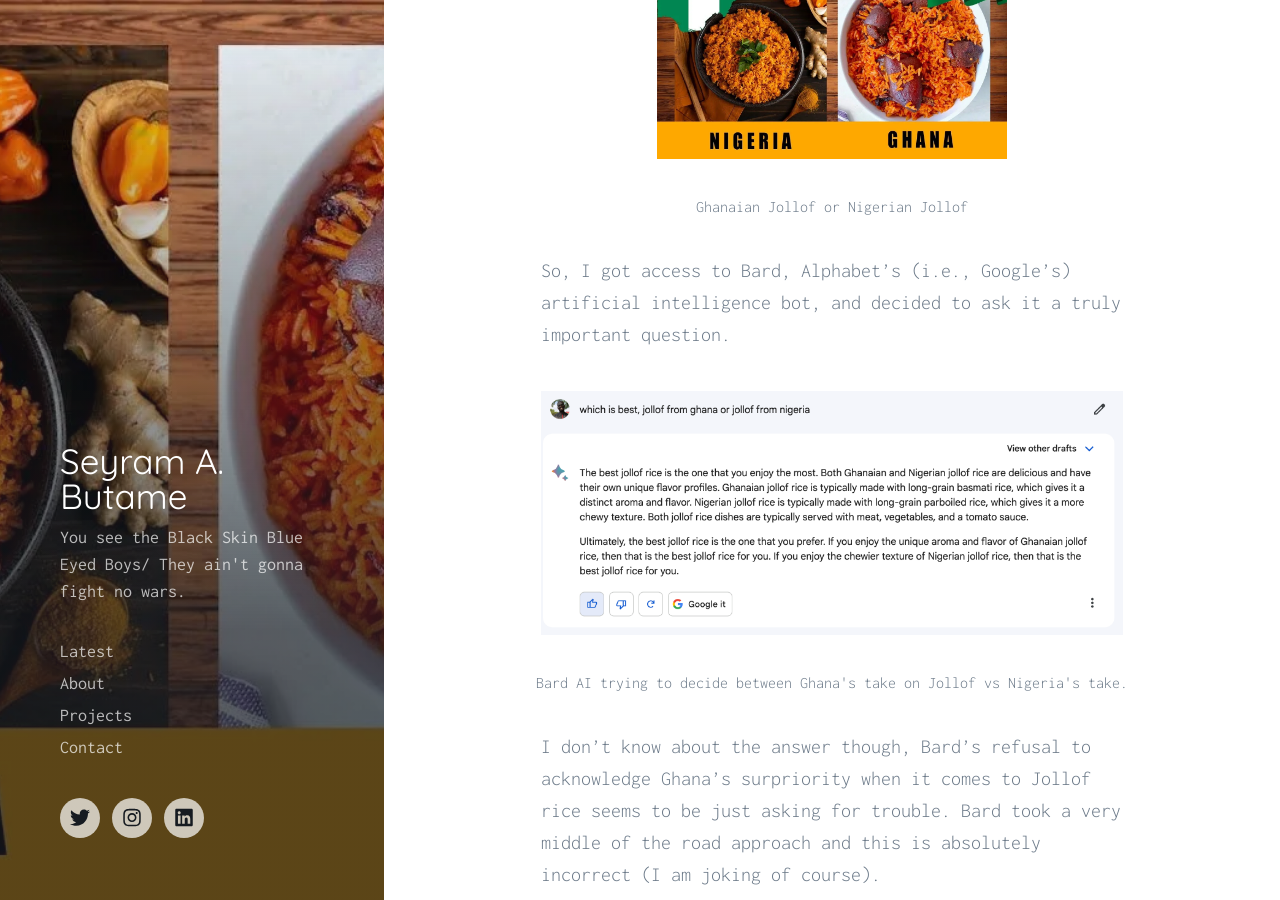
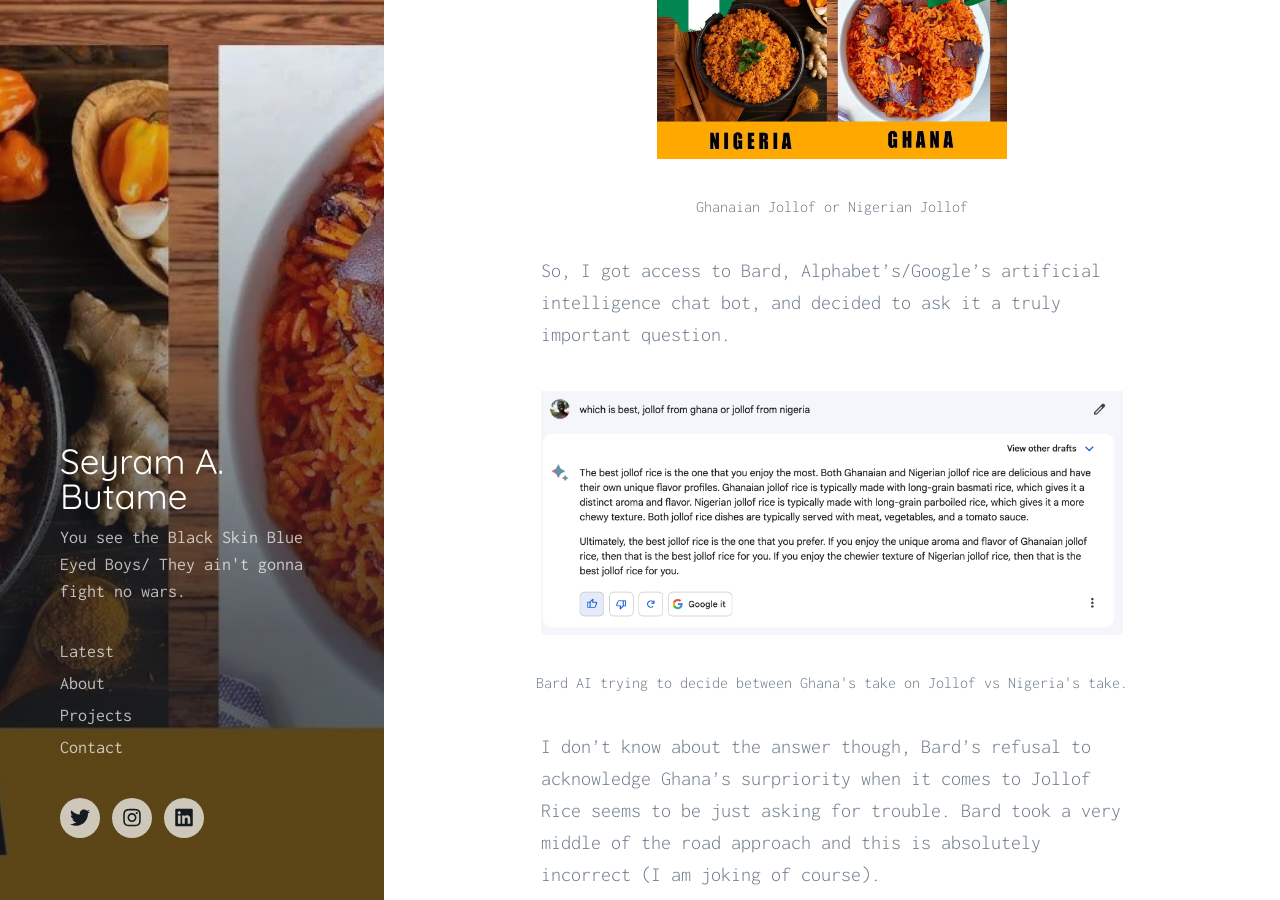
Before and after one commit to butames/blog.github.io, a Jekyll site: the page built from _posts/2023-03-29-jollof.md, in a window 1280 px wide and 900 px high, scrolled down 315 px. Built offline with Jekyll 4.4.1, drawn with Linux system fonts in a browser that asks for light colours; nearby versions of some CDN libraries; some of the changed lines change nothing that is shown; some of the changed text lies outside the part shown.

Commit message:
Edited post text.

```diff
--- a/_posts/2023-03-29-jollof.md
+++ b/_posts/2023-03-29-jollof.md
@@ -13,7 +13,7 @@
 </figure>
 
 
-So, I got access to Bard, Alphabet's (i.e., Google's) artificial intelligence bot, and decided to ask it a truly important question.
+So, I got access to Bard, Alphabet's/Google's artificial intelligence chat bot, and decided to ask it a truly important question.
 
 
 <figure>
@@ -24,9 +24,9 @@
 </figure>
 
 
-I don't know about the answer though, Bard's refusal to acknowledge Ghana's surpriority when it comes to Jollof rice seems to be just asking for trouble. Bard took a very middle of the road approach and this is absolutely incorrect (I am joking of course).
+I don't know about the answer though, Bard's refusal to acknowledge Ghana's surpriority when it comes to Jollof Rice seems to be just asking for trouble. Bard took a very middle of the road approach and this is absolutely incorrect (I am joking of course).
 
 
 ---
-Image Source:
-https://www.skabash.com/nigeria-jollof-vs-ghana-jollof/
+Header/ Sidebar Image:
+<a href="https://www.skabash.com/nigeria-jollof-vs-ghana-jollof/">Ghana Jollof/ Nigeria Jollof</a>
```
Also changed, not shown: 2 other files.
